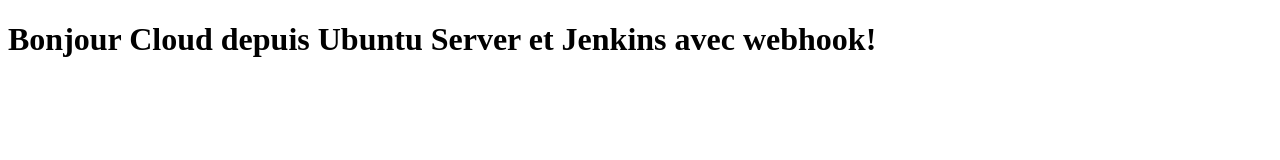
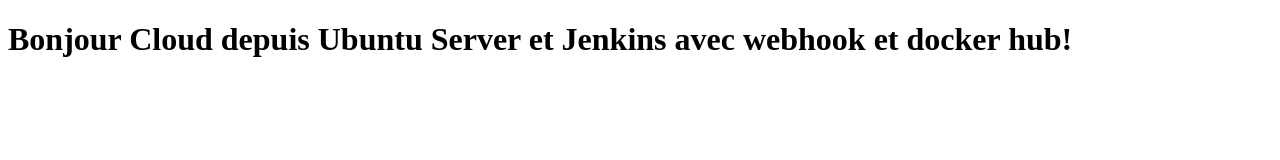
Before and after one commit to majdoubmoussa/ubunto, a plain HTML site: page index.html in a window 1280 px wide. Drawn offline with Linux system fonts and the light colour scheme.

Commit message:
hub commit

```diff
--- a/index.html
+++ b/index.html
@@ -4,6 +4,6 @@
   <title>Bonjour Cloud</title>
 </head>
 <body>
-  <h1>Bonjour Cloud depuis Ubuntu Server et Jenkins avec webhook!</h1>
+  <h1>Bonjour Cloud depuis Ubuntu Server et Jenkins avec webhook et docker hub!</h1>
 </body>
 </html>
```
